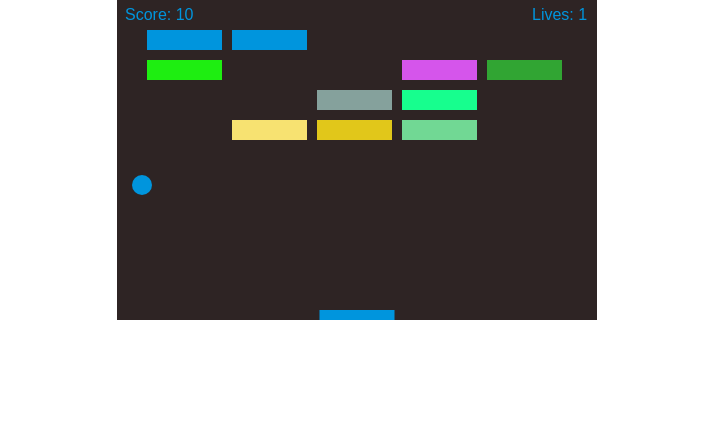
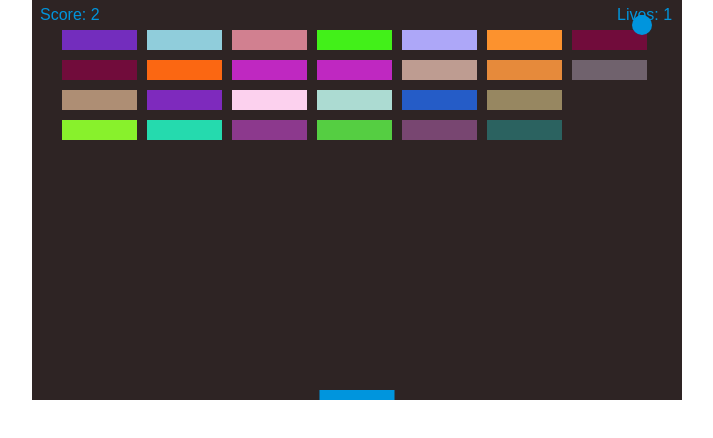
Before and after one commit to DarthStarLorD77/MyGameProject, a plain HTML site: page index.html in a window 1280 px wide. Shown: the whole page, without its empty margins (283-996 px from the left). Drawn offline with Linux system fonts and the light colour scheme.

Commit message:
last update

```diff
--- a/index.html
+++ b/index.html
@@ -7,7 +7,7 @@
 </head>
 <body>
 
-<canvas id="myCanvas" width="480" height="320"></canvas>
+<canvas id="myCanvas" width="650" height="400"></canvas>
 
 <script src="../MyGameProject/java.js"></script>
 
--- a/java.js
+++ b/java.js
@@ -10,7 +10,7 @@ var paddleWidth = 75;
 var paddleX = (canvas.width-paddleWidth)/2;
 var rightPressed = false;
 var leftPressed = false;
-var brickRowCount = 5;
+var brickRowCount = 7;
 var brickColumnCount = 4;
 var brickWidth = 75;
 var brickHeight = 20;
```
